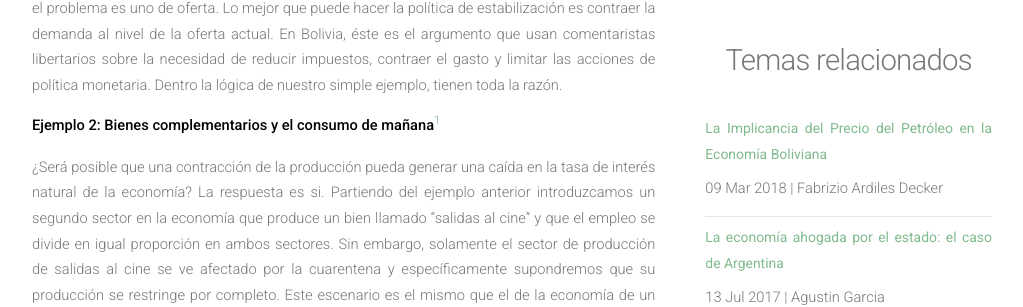
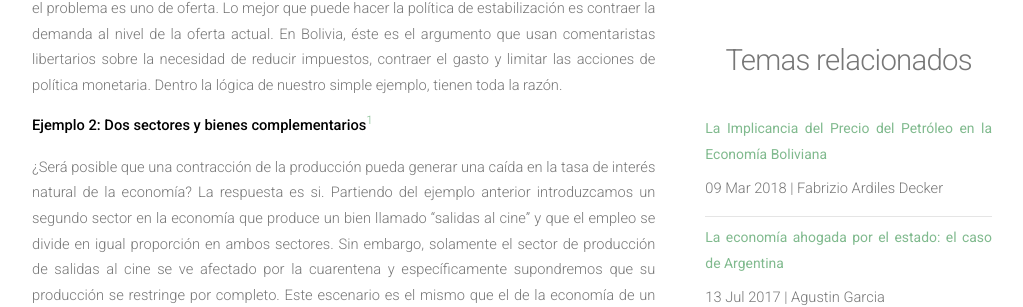
Before and after one commit to faroeconomics/faroeconomics.github.io, a Jekyll site: the page built from _posts/2020-04-19-macroeconomia-y-pandemia.markdown, in a window 1280 px wide and 900 px high, scrolled down 2137 px. Shown: the part 144-451 px from the top of the window, without its empty margins (128-1151 px from the left). Built offline with Jekyll 4.4.1, drawn with Linux system fonts in a browser that asks for light colours; nearby versions of some CDN libraries; library files that are not in the unit come from our copies; a script that is not in the unit is left out; comment, search, counter and statistics services are not loaded.

Commit message:
updated website

```diff
--- a/_posts/2020-04-19-macroeconomia-y-pandemia.markdown
+++ b/_posts/2020-04-19-macroeconomia-y-pandemia.markdown
@@ -28,7 +28,7 @@ Exploremos entonces el efecto de una reducción forzosa en el numero de horas tr
 
 ¿Qué ocurre con la tasa de interés real y por tanto con la demanda? Recordemos, que la tasa de interés real es la variable que se puede afectar a través de la política macroeconómica. Si la tasa de interés real se mantiene en su nivel inicial de 1%, la demanda de hoy seria 2 manzanas, pero solamente se puede producir 1 manzana. En estas condiciones, la política de estabilización óptima implicaría subir la tasa de interés real al nuevo nivel de la tasa de interés natural. Es decir, la política macroeconómica necesita generar una recesión voluntaria para restablecer el equilibrio. Esta lógica implica que, frente a reducciones temporales de la oferta, la política macroeconómica no puede lograr nada tratando de estimular la demanda en el presente, ya que el problema es uno de oferta. Lo mejor que puede hacer la política de estabilización es contraer la demanda al nivel de la oferta actual.  En Bolivia, éste es el argumento que usan comentaristas libertarios sobre la necesidad de reducir impuestos, contraer el gasto y limitar las acciones de política monetaria. Dentro la lógica de nuestro simple ejemplo, tienen toda la razón.
 
-__Ejemplo 2: Bienes complementarios y el consumo de mañana__[^1]
+__Ejemplo 2: Dos sectores y bienes complementarios__[^1]
 
 ¿Será posible que una contracción de la producción pueda generar una caída en la tasa de interés natural de la economía? La respuesta es si. Partiendo del ejemplo anterior introduzcamos un segundo sector en la economía que produce un bien llamado “salidas al cine” y que el empleo se divide en igual proporción en ambos sectores. Sin embargo, solamente el sector de producción de salidas al cine se ve afectado por la cuarentena y específicamente supondremos que su producción se restringe por completo. Este escenario es el mismo que el de la economía de un solo sector, en el que el empleo se reduce en 50% en el primer período.
 
```
